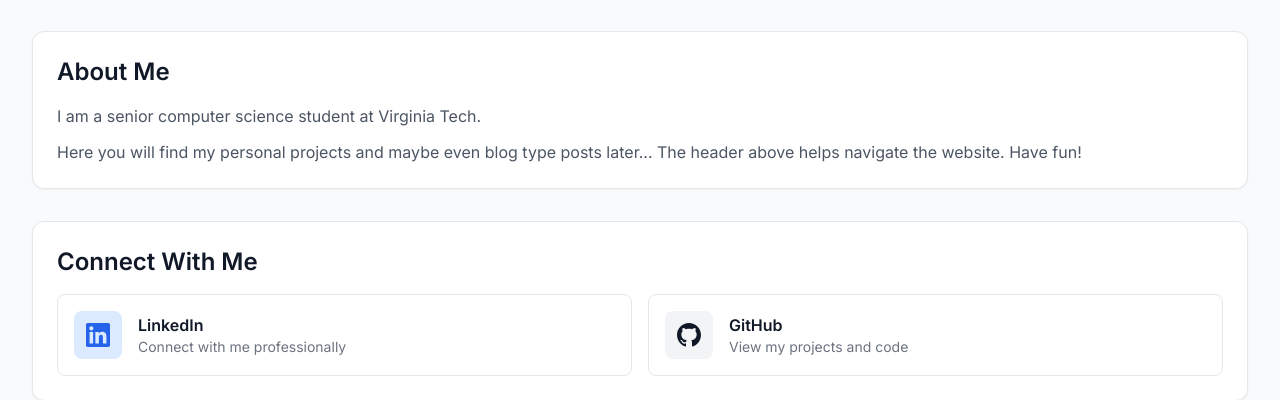
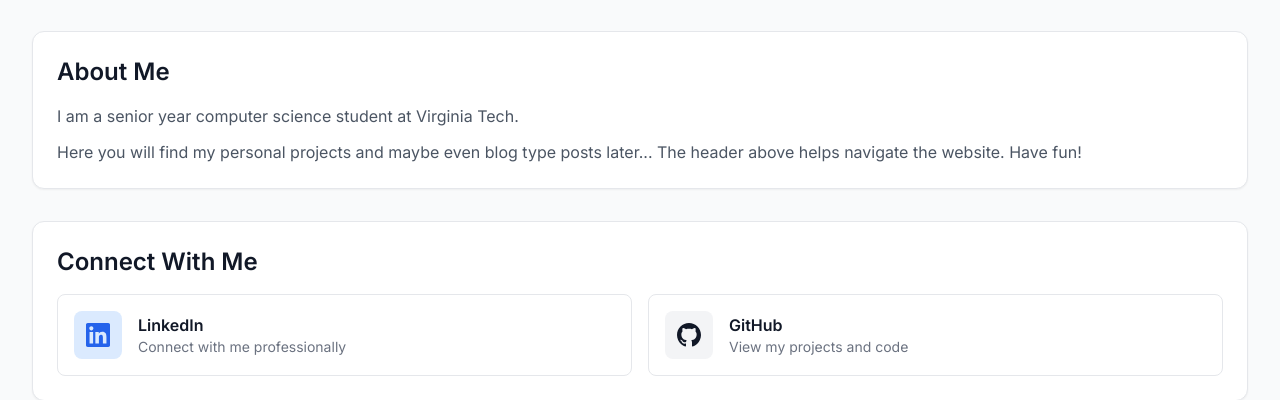
Before and after one commit to adityarana-ar/Flask-webapp-ML, a Flask app: page / in a window 1280 px wide. Shown: the part 166-566 px from the top of the page. Run offline with Flask 3, Linux system fonts and the light colour scheme; some libraries are stand-ins or nearby versions.

Commit message:
Updated index.html

```diff
--- a/templates/index.html
+++ b/templates/index.html
@@ -14,7 +14,7 @@
   <div class="rounded-xl border border-gray-200 bg-white p-6 shadow-sm dark:border-gray-800 dark:bg-gray-900">
     <h2 class="text-2xl font-semibold mb-4">About Me</h2>
     <div class="space-y-3 text-gray-600 dark:text-gray-300">
-      <p>I am a senior computer science student at Virginia Tech.</p>
+      <p>I am a senior year computer science student at Virginia Tech.</p>
       <p>Here you will find my personal projects and maybe even blog type posts later... The header above helps navigate the website. Have fun!</p>
     </div>
   </div>
```
